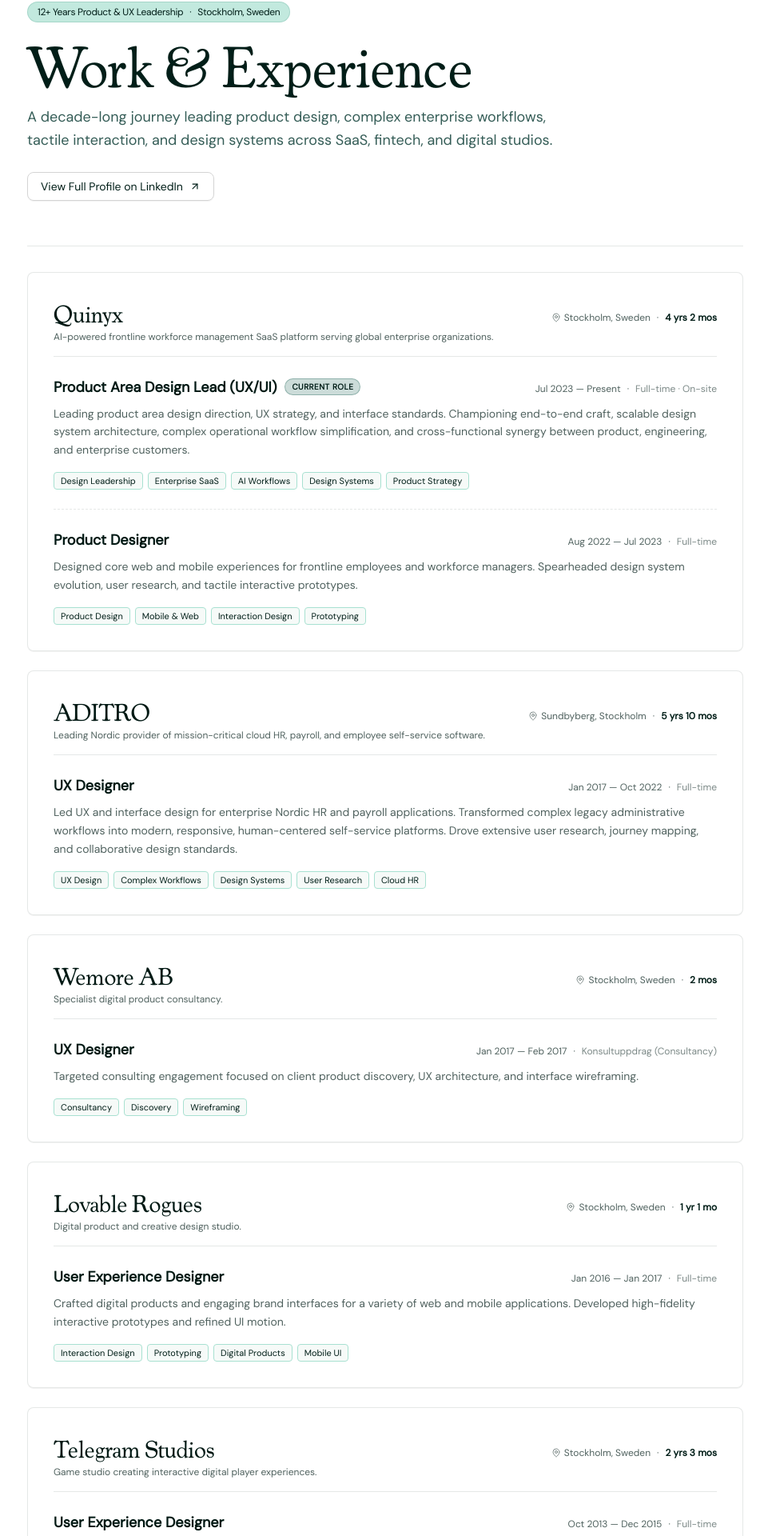
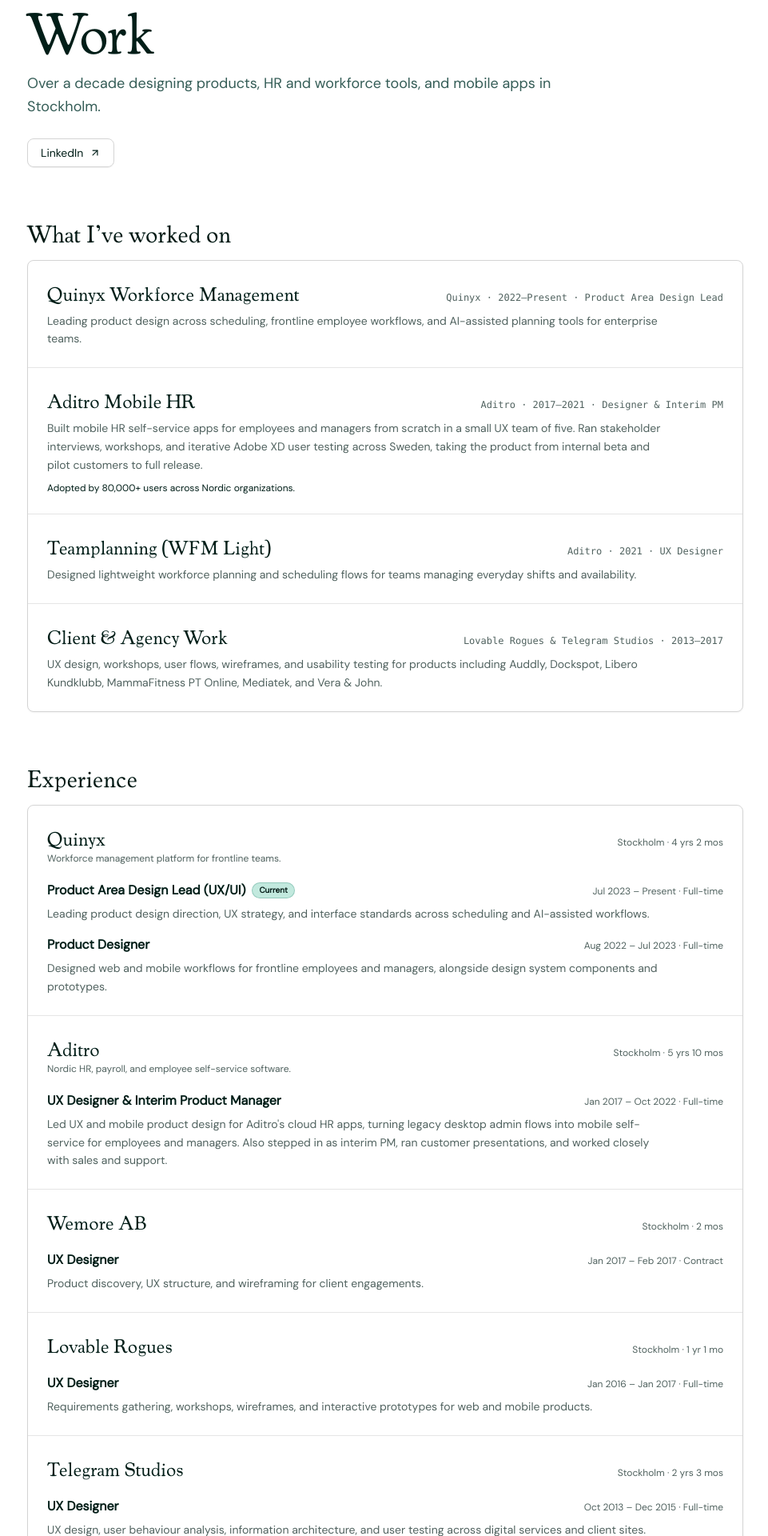
Before and after one commit to bergets/kohl-design, a Next.js app: page /work in a window 1280 px wide. Shown: the part 150-2070 px from the top of the page at 80% size, without its empty margins (22-983 px from the left). Built offline with nearby package versions, Linux system fonts and the light colour scheme.

Commit message:
feat(work): add portfolio highlights and simplify experience timeline

```diff
--- a/app/work/page.tsx
+++ b/app/work/page.tsx
@@ -3,12 +3,49 @@ import Link from "next/link";
 import { cooper } from "@/app/fonts";
 import { SiteHeader } from "@/components/SiteHeader";
 import { Button } from "@/components/ui/button";
-import { ArrowUpRight, MapPin, Calendar, Briefcase, ExternalLink } from "lucide-react";
+import { Card } from "@/components/ui/card";
+import { Badge } from "@/components/ui/badge";
+import { ArrowUpRight } from "lucide-react";
 
 export const metadata: Metadata = {
-  title: "Work & Experience — Henrik Kohl",
-  description: "Career timeline, UX leadership, and product design craft by Henrik Kohl.",
+  title: "Work — Henrik Kohl",
+  description: "Product design, UX work, and past roles by Henrik Kohl.",
 };
+
+interface HighlightProject {
+  title: string;
+  context: string;
+  summary: string;
+  outcome?: string;
+}
+
+const SELECTED_WORK: HighlightProject[] = [
+  {
+    title: "Quinyx Workforce Management",
+    context: "Quinyx · 2022–Present · Product Area Design Lead",
+    summary:
+      "Leading product design across scheduling, frontline employee workflows, and AI-assisted planning tools for enterprise teams.",
+  },
+  {
+    title: "Aditro Mobile HR",
+    context: "Aditro · 2017–2021 · Designer & Interim PM",
+    summary:
+      "Built mobile HR self-service apps for employees and managers from scratch in a small UX team of five. Ran stakeholder interviews, workshops, and iterative Adobe XD user testing across Sweden, taking the product from internal beta and pilot customers to full release.",
+    outcome: "Adopted by 80,000+ users across Nordic organizations.",
+  },
+  {
+    title: "Teamplanning (WFM Light)",
+    context: "Aditro · 2021 · UX Designer",
+    summary:
+      "Designed lightweight workforce planning and scheduling flows for teams managing everyday shifts and availability.",
+  },
+  {
+    title: "Client & Agency Work",
+    context: "Lovable Rogues & Telegram Studios · 2013–2017",
+    summary:
+      "UX design, workshops, user flows, wireframes, and usability testing for products including Auddly, Dockspot, Libero Kundklubb, MammaFitness PT Online, Mediatek, and Vera & John.",
+  },
+];
 
 interface Role {
   title: string;
@@ -16,7 +53,6 @@ interface Role {
   type?: string;
   isCurrent?: boolean;
   description: string;
-  tags?: string[];
 }
 
 interface CompanyExperience {
@@ -30,106 +66,95 @@ interface CompanyExperience {
 const CAREER_EXPERIENCES: CompanyExperience[] = [
   {
     company: "Quinyx",
-    location: "Stockholm, Sweden",
+    location: "Stockholm",
     totalDuration: "4 yrs 2 mos",
-    overview: "AI-powered frontline workforce management SaaS platform serving global enterprise organizations.",
+    overview: "Workforce management platform for frontline teams.",
     roles: [
       {
         title: "Product Area Design Lead (UX/UI)",
-        period: "Jul 2023 — Present",
-        type: "Full-time · On-site",
+        period: "Jul 2023 – Present",
+        type: "Full-time",
         isCurrent: true,
         description:
-          "Leading product area design direction, UX strategy, and interface standards. Championing end-to-end craft, scalable design system architecture, complex operational workflow simplification, and cross-functional synergy between product, engineering, and enterprise customers.",
-        tags: ["Design Leadership", "Enterprise SaaS", "AI Workflows", "Design Systems", "Product Strategy"],
+          "Leading product design direction, UX strategy, and interface standards across scheduling and AI-assisted workflows.",
       },
       {
         title: "Product Designer",
-        period: "Aug 2022 — Jul 2023",
+        period: "Aug 2022 – Jul 2023",
         type: "Full-time",
         description:
-          "Designed core web and mobile experiences for frontline employees and workforce managers. Spearheaded design system evolution, user research, and tactile interactive prototypes.",
-        tags: ["Product Design", "Mobile & Web", "Interaction Design", "Prototyping"],
+          "Designed web and mobile workflows for frontline employees and managers, alongside design system components and prototypes.",
       },
     ],
   },
   {
-    company: "ADITRO",
-    location: "Sundbyberg, Stockholm",
+    company: "Aditro",
+    location: "Stockholm",
     totalDuration: "5 yrs 10 mos",
-    overview: "Leading Nordic provider of mission-critical cloud HR, payroll, and employee self-service software.",
+    overview: "Nordic HR, payroll, and employee self-service software.",
     roles: [
       {
-        title: "UX Designer",
-        period: "Jan 2017 — Oct 2022",
+        title: "UX Designer & Interim Product Manager",
+        period: "Jan 2017 – Oct 2022",
         type: "Full-time",
         description:
-          "Led UX and interface design for enterprise Nordic HR and payroll applications. Transformed complex legacy administrative workflows into modern, responsive, human-centered self-service platforms. Drove extensive user research, journey mapping, and collaborative design standards.",
-        tags: ["UX Design", "Complex Workflows", "Design Systems", "User Research", "Cloud HR"],
+          "Led UX and mobile product design for Aditro's cloud HR apps, turning legacy desktop admin flows into mobile self-service for employees and managers. Also stepped in as interim PM, ran customer presentations, and worked closely with sales and support.",
       },
     ],
   },
   {
     company: "Wemore AB",
-    location: "Stockholm, Sweden",
+    location: "Stockholm",
     totalDuration: "2 mos",
-    overview: "Specialist digital product consultancy.",
     roles: [
       {
         title: "UX Designer",
-        period: "Jan 2017 — Feb 2017",
-        type: "Konsultuppdrag (Consultancy)",
+        period: "Jan 2017 – Feb 2017",
+        type: "Contract",
         description:
-          "Targeted consulting engagement focused on client product discovery, UX architecture, and interface wireframing.",
-        tags: ["Consultancy", "Discovery", "Wireframing"],
+          "Product discovery, UX structure, and wireframing for client engagements.",
       },
     ],
   },
   {
     company: "Lovable Rogues",
-    location: "Stockholm, Sweden",
+    location: "Stockholm",
     totalDuration: "1 yr 1 mo",
-    overview: "Digital product and creative design studio.",
     roles: [
       {
-        title: "User Experience Designer",
-        period: "Jan 2016 — Jan 2017",
+        title: "UX Designer",
+        period: "Jan 2016 – Jan 2017",
         type: "Full-time",
         description:
-          "Crafted digital products and engaging brand interfaces for a variety of web and mobile applications. Developed high-fidelity interactive prototypes and refined UI motion.",
-        tags: ["Interaction Design", "Prototyping", "Digital Products", "Mobile UI"],
+          "Requirements gathering, workshops, wireframes, and interactive prototypes for web and mobile products.",
       },
     ],
   },
   {
     company: "Telegram Studios",
-    location: "Stockholm, Sweden",
+    location: "Stockholm",
     totalDuration: "2 yrs 3 mos",
-    overview: "Game studio creating interactive digital player experiences.",
     roles: [
       {
-        title: "User Experience Designer",
-        period: "Oct 2013 — Dec 2015",
+        title: "UX Designer",
+        period: "Oct 2013 – Dec 2015",
         type: "Full-time",
         description:
-          "Designed playful game UI, player onboarding flows, and tactile interface mechanics. Focused on player engagement loops, clear visual hierarchies, and mobile responsiveness.",
-        tags: ["Game UI/UX", "Tactile Interaction", "Onboarding", "Visual Polish"],
+          "UX design, user behaviour analysis, information architecture, and user testing across digital services and client sites.",
       },
     ],
   },
   {
     company: "Nordnet Bank AB",
-    location: "Stockholm, Sweden",
+    location: "Stockholm",
     totalDuration: "3 mos",
-    overview: "Pioneering pan-Nordic digital bank and investment platform.",
     roles: [
       {
-        title: "User Experience Designer",
-        period: "Jun 2012 — Aug 2012",
+        title: "UX Designer",
+        period: "Jun 2012 – Aug 2012",
         type: "Internship",
         description:
-          "Contributed to web banking interfaces, customer transaction flows, and usability improvements for retail investors.",
-        tags: ["Fintech", "Banking UX", "Research"],
+          "Worked on web banking interfaces, transaction flows, and usability improvements.",
       },
     ],
   },
@@ -140,27 +165,17 @@ export default function WorkPage() {
     <div className="min-h-dvh flex flex-col justify-between relative z-10">
       <SiteHeader />
       <main className="flex-1 w-full flex flex-col justify-between px-6 sm:px-8 md:px-12 lg:px-14 pb-6 sm:pb-8 md:pb-12 lg:pb-14">
-
-      {/* Main Content Area */}
-      <div className="my-auto py-10 sm:py-16 w-full max-w-4xl space-y-10 sm:space-y-14">
-        {/* Hero Header */}
+        <div className="my-auto py-10 sm:py-16 w-full max-w-4xl space-y-12 sm:space-y-16">
+          {/* Header */}
           <div className="space-y-4">
-          <div className="inline-flex items-center gap-2 px-3 py-1 rounded-full text-xs font-medium tracking-tight bg-pine-100/70 text-pine-800 dark:bg-[#A8E3D2]/15 dark:text-[#A8E3D2] border border-pine-200/50 dark:border-[#3B7D6F]/30">
-            <span>12+ Years Product & UX Leadership</span>
-            <span>·</span>
-            <span>Stockholm, Sweden</span>
-          </div>
-
             <h1
               className={`${cooper.className} text-5xl sm:text-6xl md:text-7xl font-normal tracking-tight text-pine-800 dark:text-crimson-100 transition-colors duration-300`}
             >
-            Work & Experience
+              Work
             </h1>
-
             <p className="max-w-2xl text-base sm:text-lg text-pine-700/80 dark:text-pine-200/80 leading-relaxed font-sans">
-            A decade-long journey leading product design, complex enterprise workflows, tactile interaction, and design systems across SaaS, fintech, and digital studios.
+              Over a decade designing products, HR and workforce tools, and mobile apps in Stockholm.
             </p>
-
             <div className="pt-2">
               <Button asChild variant="outline" size="default">
                 <a
@@ -168,128 +183,100 @@ export default function WorkPage() {
                   target="_blank"
                   rel="noopener noreferrer"
                 >
-                <span>View Full Profile on LinkedIn</span>
+                  <span>LinkedIn</span>
                   <ArrowUpRight className="size-3.5" />
                 </a>
               </Button>
             </div>
           </div>
 
+          {/* Selected Work from Portfolio */}
+          <section className="space-y-4">
+            <h2 className={`${cooper.className} text-2xl sm:text-3xl font-normal text-pine-900 dark:text-white`}>
+              What I’ve worked on
+            </h2>
+            <Card variant="default" className="p-0 overflow-hidden gap-0">
+              <div className="divide-y divide-border/60">
+                {SELECTED_WORK.map((item) => (
+                  <div key={item.title} className="p-5 sm:p-6 space-y-2">
+                    <div className="flex flex-col sm:flex-row sm:items-baseline justify-between gap-1">
+                      <h3 className={`${cooper.className} text-xl sm:text-2xl font-normal text-foreground`}>
+                        {item.title}
+                      </h3>
+                      <span className="font-mono text-xs text-muted-foreground">
+                        {item.context}
+                      </span>
+                    </div>
+                    <p className="text-sm text-muted-foreground leading-relaxed max-w-3xl">
+                      {item.summary}
+                    </p>
+                    {item.outcome && (
+                      <p className="text-xs font-medium text-foreground pt-0.5">
+                        {item.outcome}
+                      </p>
+                    )}
+                  </div>
+                ))}
+              </div>
+            </Card>
+          </section>
+
           {/* Experience Timeline */}
-        <div className="w-full space-y-6 border-t border-pine-800/10 dark:border-[#3B7D6F]/25 pt-8">
+          <section className="space-y-4">
+            <h2 className={`${cooper.className} text-2xl sm:text-3xl font-normal text-pine-900 dark:text-white`}>
+              Experience
+            </h2>
+            <Card variant="default" className="p-0 overflow-hidden gap-0">
+              <div className="divide-y divide-border/60">
                 {CAREER_EXPERIENCES.map((exp) => (
-            <div
-              key={exp.company}
-              className="p-6 sm:p-8 rounded-[var(--radius)] border border-pine-800/10 dark:border-[#3B7D6F]/30 bg-white/60 dark:bg-black/20 backdrop-blur-sm space-y-6 shadow-2xs hover:border-primary/40 dark:hover:border-[#A8E3D2]/40 transition-colors"
-            >
-              {/* Company Header */}
-              <div className="flex flex-col sm:flex-row sm:items-baseline justify-between gap-2 pb-4 border-b border-pine-800/10 dark:border-[#3B7D6F]/20">
+                  <div key={exp.company} className="p-5 sm:p-6 space-y-5">
+                    <div className="flex flex-col sm:flex-row sm:items-baseline justify-between gap-1">
                       <div>
-                  <h2 className={`${cooper.className} text-2xl sm:text-3xl font-normal text-pine-900 dark:text-white tracking-tight`}>
+                        <h3 className={`${cooper.className} text-xl sm:text-2xl font-normal text-foreground`}>
                           {exp.company}
-                  </h2>
+                        </h3>
                         {exp.overview && (
-                    <p className="text-xs text-muted-foreground mt-1 max-w-xl">
+                          <p className="text-xs text-muted-foreground mt-0.5">
                             {exp.overview}
                           </p>
                         )}
                       </div>
+                      <span className="text-xs text-muted-foreground shrink-0">
+                        {exp.location}
+                        {exp.totalDuration ? ` · ${exp.totalDuration}` : ""}
+                      </span>
+                    </div>
 
-                <div className="flex items-center gap-2 text-xs text-muted-foreground shrink-0 font-medium">
-                  <span className="inline-flex items-center gap-1">
-                    <MapPin className="size-3 text-muted-foreground/70" />
-                    {exp.location}
-                  </span>
-                  {exp.totalDuration && (
-                    <>
-                      <span>·</span>
-                      <span className="text-pine-800 dark:text-[#A8E3D2] font-semibold">
-                        {exp.totalDuration}
-                      </span>
-                    </>
+                    <div className="space-y-4">
+                      {exp.roles.map((role) => (
+                        <div key={role.title} className="space-y-1.5">
+                          <div className="flex flex-col sm:flex-row sm:items-baseline justify-between gap-1">
+                            <div className="flex items-center gap-2 flex-wrap">
+                              <h4 className="text-sm sm:text-base font-semibold text-foreground">
+                                {role.title}
+                              </h4>
+                              {role.isCurrent && (
+                                <Badge variant="default" size="sm">
+                                  Current
+                                </Badge>
                               )}
                             </div>
+                            <span className="text-xs text-muted-foreground">
+                              {role.period}
+                              {role.type ? ` · ${role.type}` : ""}
+                            </span>
                           </div>
-
-              {/* Roles Inside Company */}
-              <div className="space-y-6">
-                {exp.roles.map((role, idx) => (
-                  <div
-                    key={role.title}
-                    className={`relative ${
-                      exp.roles.length > 1 && idx !== exp.roles.length - 1
-                        ? "pb-6 border-b border-dashed border-pine-800/10 dark:border-[#3B7D6F]/20"
-                        : ""
-                    }`}
-                  >
-                    <div className="flex flex-col sm:flex-row sm:items-baseline justify-between gap-1.5 mb-2">
-                      <div className="flex items-center gap-2.5 flex-wrap">
-                        <h3 className="text-base sm:text-lg font-semibold text-pine-900 dark:text-[#FCD3D6]">
-                          {role.title}
-                        </h3>
-                        {role.isCurrent && (
-                          <span className="px-2 py-0.5 rounded-full text-[10px] font-bold tracking-wider uppercase bg-primary/20 text-foreground border border-primary/30 dark:bg-[#A8E3D2]/15 dark:text-[#A8E3D2] dark:border-transparent">
-                            Current Role
-                          </span>
-                        )}
-                      </div>
-
-                      <div className="flex items-center gap-2 text-xs text-muted-foreground font-medium">
-                        <span>{role.period}</span>
-                        {role.type && (
-                          <>
-                            <span>·</span>
-                            <span className="text-muted-foreground/75 font-normal">{role.type}</span>
-                          </>
-                        )}
-                      </div>
-                    </div>
-
-                    <p className="text-sm text-muted-foreground dark:text-neutral-300 leading-relaxed font-sans mb-3">
+                          <p className="text-sm text-muted-foreground leading-relaxed max-w-3xl">
                             {role.description}
                           </p>
-
-                    {role.tags && role.tags.length > 0 && (
-                      <div className="flex flex-wrap gap-1.5 pt-1">
-                        {role.tags.map((tag) => (
-                          <span
-                            key={tag}
-                            className="px-2 py-0.5 rounded-[4px] text-[11px] font-medium bg-pine-50/70 text-pine-800 dark:bg-white/[0.04] dark:text-[#A8E3D2] border border-pine-100 dark:border-white/[0.06]"
-                          >
-                            {tag}
-                          </span>
-                        ))}
-                      </div>
-                    )}
                         </div>
                       ))}
                     </div>
                   </div>
                 ))}
               </div>
-
-        {/* Contact Call to Action */}
-        <div className="p-6 sm:p-8 rounded-[var(--radius)] border border-primary/20 dark:border-[#3B7D6F]/40 bg-pine-50/50 dark:bg-[#011D18]/50 backdrop-blur-sm flex flex-col sm:flex-row sm:items-center justify-between gap-4">
-          <div className="space-y-1">
-            <h3 className={`${cooper.className} text-xl font-normal text-pine-900 dark:text-white`}>
-              Let&apos;s build something great.
-            </h3>
-            <p className="text-xs sm:text-sm text-muted-foreground">
-              Interested in collaborating, design leadership, or advisory?
-            </p>
-          </div>
-
-          <Button asChild variant="default" size="lg" className="shrink-0">
-            <a
-              href="https://linkedin.com/in/henrikkohl"
-              target="_blank"
-              rel="noopener noreferrer"
-            >
-              <span>Slide into my LinkedIn DMs</span>
-              <ArrowUpRight className="size-4" />
-            </a>
-          </Button>
-        </div>
+            </Card>
+          </section>
         </div>
 
         {/* Footer */}
@@ -299,8 +286,8 @@ export default function WorkPage() {
             <Link href="/" className="hover:text-primary dark:hover:text-[#A8E3D2] transition-colors">
               Home
             </Link>
-          <Link href="/skills" className="hover:text-primary dark:hover:text-[#A8E3D2] transition-colors">
-            Skills
+            <Link href="/projects" className="hover:text-primary dark:hover:text-[#A8E3D2] transition-colors">
+              Projects
             </Link>
             <Link href="/about" className="hover:text-primary dark:hover:text-[#A8E3D2] transition-colors">
               About
```
Lines whose indentation alone changed are shown as unchanged.
